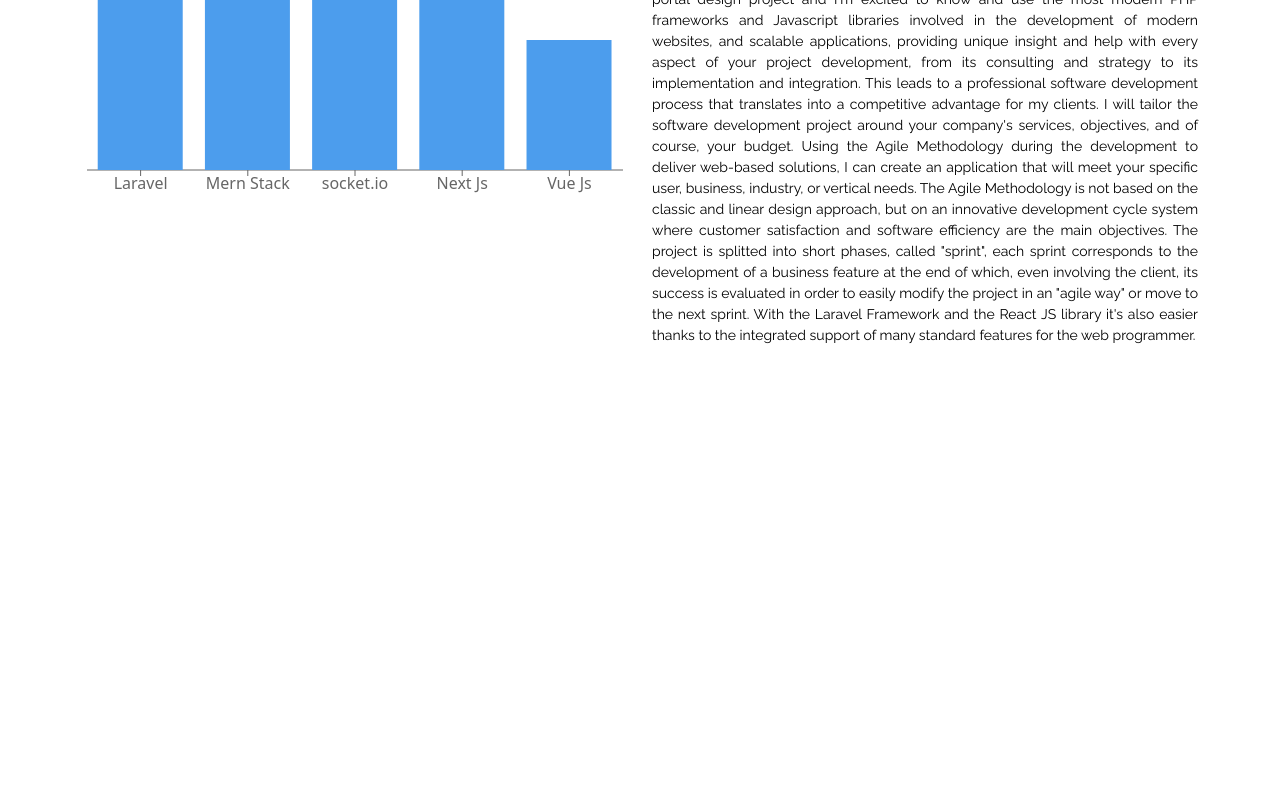
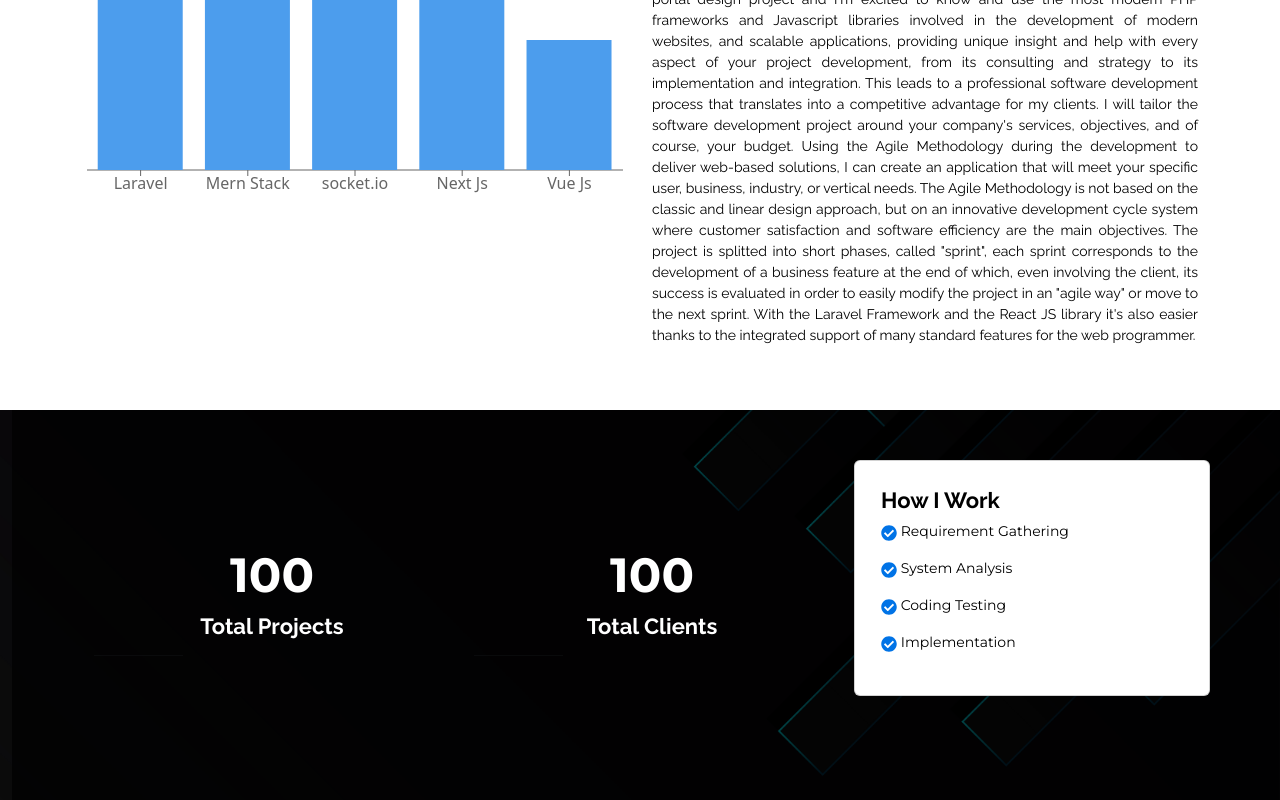
Before and after one commit to irfan701/react_portfolio, a React (Vite) app: page / in a window 1280 px wide. Shown: the part 1280-2080 px from the top of the page. Before the commit the page ends 1642 px from the top, so only its background shows below. Built offline with nearby package versions, Linux system fonts and the light colour scheme.

Commit message:
create summary with react countup & visibility sensor

```diff
--- a/src/App.jsx
+++ b/src/App.jsx
@@ -2,6 +2,7 @@
 import Services from "./components/Services.jsx";
 import TopNavbar from "./components/TopNavbar.jsx";
 import Analysis from "./components/Analysis.jsx";
+import Summary from "./components/Summary.jsx";
 
 function App() {
 
@@ -11,6 +12,7 @@
             <TopBanner/>
             <Services/>
             <Analysis/>
+            <Summary/>
         </>
     )
 }
--- a/src/assets/css/index.css
+++ b/src/assets/css/index.css
@@ -138,3 +138,57 @@
     font-weight: 400;
     font-size: 14px;
 }
+
+
+.summaryFixedBanner {
+    background-image: url("../images/banner1.jpg");
+    background-attachment: fixed;
+    background-position: center;
+    background-repeat: no-repeat;
+    background-size: cover;
+    min-height: 390px;
+}
+
+.summaryBannerOverlay {
+    min-height: 390px;
+    width: 100%;
+    position: absolute;
+    background: rgba(0, 0, 0, 0.7);
+}
+
+.countNumber{
+    color: #ffffff !important;
+    font-family: 'Montserrat', sans-serif;
+    font-weight: 600;
+    font-size: 48px;
+}
+.countTitle{
+    color: #ffffff !important;
+    font-family: 'Raleway', sans-serif;
+    font-weight: 600;
+    font-size: 22px;
+}
+.countSection{
+    margin-top: 12%!important;
+}
+.cardTitle{
+    color: #000000 !important;
+    font-family: 'Raleway', sans-serif;
+    font-weight: 600;
+    font-size: 22px;
+}
+.cardSubTitle{
+    color: #000000 !important;
+    font-family: 'Montserrat', sans-serif;
+    font-weight: 400;
+    font-size: 14px;
+}
+.iconBullet{
+    color: #0073E6 !important;
+    font-size: 16px;
+}
+.workCard{
+    margin-top: 14%;
+    padding: 10px;
+    border-radius: 2px;
+}
--- /dev/null
+++ b/src/components/Summary.jsx
@@ -0,0 +1,57 @@
+import {FaCheckCircle} from "react-icons/fa";
+import Countup from "./utils/Countup.jsx";
+import {Card, Col, Container, Row} from "react-bootstrap";
+
+const Summary = () => {
+    return (
+        <>
+            <Container className='summaryFixedBanner mt-5' fluid={true}>
+                <div className="summaryBannerOverlay">
+                    <Container className="text-center">
+                        <Row>
+                            <Col sm={12} md={6} lg={8} className="countSection">
+                                <Row>
+                                    <Col>
+                                        <div>
+                                            <h1 className='countNumber'>{<Countup start={0} end={100}/>}</h1>
+                                            <h4 className='countTitle'>Total Projects</h4>
+                                            <hr className='w-25 bg-danger'/>
+                                        </div>
+                                    </Col>
+                                    <Col>
+                                        <div>
+                                            <h1 className='countNumber'>{<Countup start={0} end={100}/>}</h1>
+                                            <h4 className='countTitle'>Total Clients</h4>
+                                            <hr className='w-25 bg-white'/>
+                                        </div>
+                                    </Col>
+                                </Row>
+
+                            </Col>
+
+
+                            <Col sm={12} md={6} lg={4}>
+                                <Card className='workCard'>
+                                    <Card.Body>
+                                        <Card.Text>
+                                            <h1 className='cardTitle text-justify'>How I Work </h1>
+                                            <div className='cardSubTitle text-justify'>
+                                                <p><FaCheckCircle className='iconBullet'/> Requirement Gathering</p>
+                                                <p><FaCheckCircle className='iconBullet'/> System Analysis</p>
+                                                <p><FaCheckCircle className='iconBullet'/> Coding Testing</p>
+                                                <p><FaCheckCircle className='iconBullet'/> Implementation</p>
+                                            </div>
+
+                                        </Card.Text>
+                                    </Card.Body>
+                                </Card>
+                            </Col>
+                        </Row>
+                    </Container>
+                </div>
+            </Container>
+        </>
+    );
+};
+
+export default Summary;
--- /dev/null
+++ b/src/components/utils/Countup.jsx
@@ -0,0 +1,19 @@
+import VisibilitySensor from "react-visibility-sensor";
+import CountUp from "react-countup";
+
+const Countup = ({start,end}) => {
+    return (
+        <>
+            <CountUp start={start} end={end}>
+                {({ countUpRef, start }) => (
+                    <VisibilitySensor onChange={start}>
+                        <span ref={countUpRef} />
+                    </VisibilitySensor>
+
+                )}
+            </CountUp>
+        </>
+    );
+};
+
+export default Countup;
```
